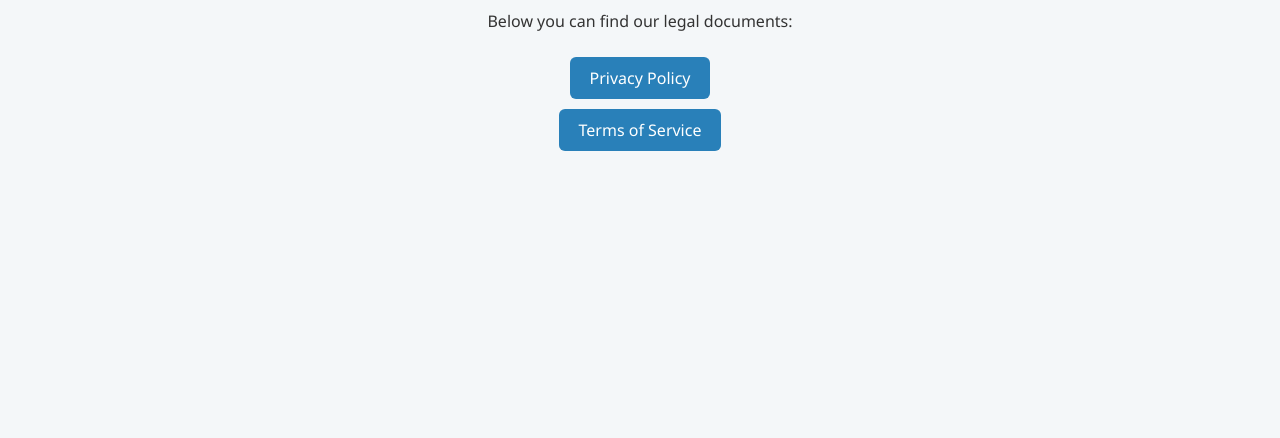
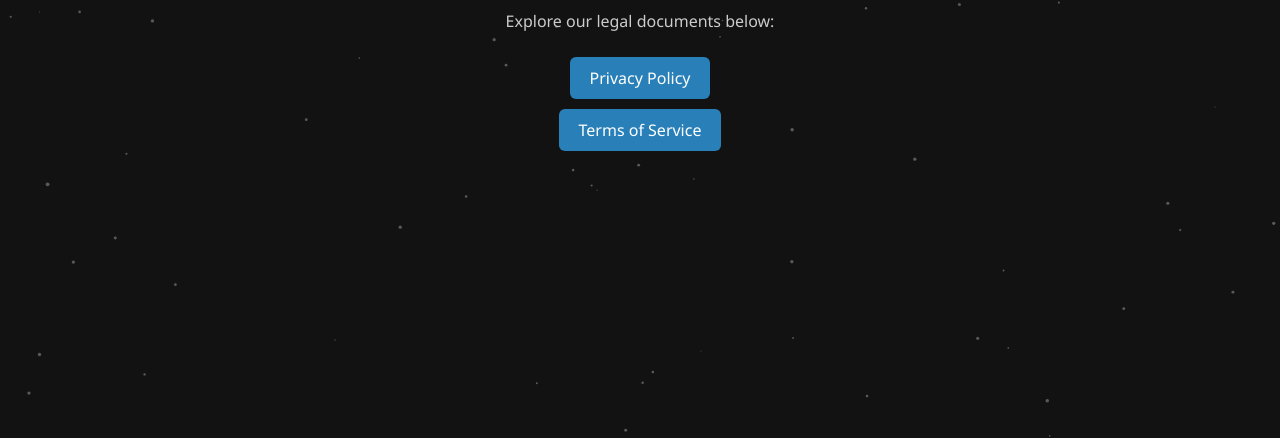
Before and after one commit to JeffJ-L/lingotune-legals, a plain HTML site: page index.html in a window 1280 px wide. Shown: the part 362-800 px from the top of the page. Drawn offline with Linux system fonts and the light colour scheme.

Commit message:
Update index.html

```diff
--- a/index.html
+++ b/index.html
@@ -5,48 +5,111 @@
   <meta name="viewport" content="width=device-width, initial-scale=1" />
   <title>LingoTune – Legal Documents</title>
   <style>
-    body {
+    html, body {
+      margin: 0;
+      padding: 0;
+      height: 100%;
       font-family: 'Segoe UI', sans-serif;
+      background: #121212;
+      color: #f0f0f0;
+      overflow: hidden;
+    }
+
+    canvas {
+      position: absolute;
+      top: 0;
+      left: 0;
+      z-index: 0;
+    }
+
+    .content {
+      position: relative;
+      z-index: 1;
       display: flex;
       flex-direction: column;
       align-items: center;
       justify-content: center;
-      height: 100vh;
-      margin: 0;
-      background: #f4f7f9;
-      color: #333;
+      height: 100%;
+      text-align: center;
     }
 
     h1 {
       font-size: 2rem;
+      color: #ffffff;
       margin-bottom: 10px;
-      color: #2c3e50;
     }
 
     p {
-      font-size: 1rem;
+      color: #cccccc;
       margin-bottom: 20px;
     }
 
     a {
       text-decoration: none;
-      color: white;
+      color: #ffffff;
       background-color: #2980b9;
       padding: 10px 20px;
       margin: 5px;
       border-radius: 6px;
-      transition: background-color 0.3s ease;
+      transition: background-color 0.3s ease, transform 0.2s ease;
     }
 
     a:hover {
       background-color: #1e5f87;
+      transform: scale(1.05);
     }
   </style>
 </head>
 <body>
-  <h1>Welcome to LingoTune</h1>
-  <p>Below you can find our legal documents:</p>
-  <a href="privacy.html">Privacy Policy</a>
-  <a href="terms.html">Terms of Service</a>
+  <canvas id="bgCanvas"></canvas>
+  <div class="content">
+    <h1>We thank you for using our app</h1>
+    <p>Explore our legal documents below:</p>
+    <a href="privacy.html">Privacy Policy</a>
+    <a href="terms.html">Terms of Service</a>
+  </div>
+
+  <script>
+    const canvas = document.getElementById("bgCanvas");
+    const ctx = canvas.getContext("2d");
+
+    let w = canvas.width = window.innerWidth;
+    let h = canvas.height = window.innerHeight;
+
+    window.addEventListener("resize", () => {
+      w = canvas.width = window.innerWidth;
+      h = canvas.height = window.innerHeight;
+    });
+
+    const particles = Array.from({ length: 100 }, () => ({
+      x: Math.random() * w,
+      y: Math.random() * h,
+      vx: (Math.random() - 0.5) * 0.5,
+      vy: (Math.random() - 0.5) * 0.5,
+      radius: Math.random() * 1.5 + 0.5
+    }));
+
+    function draw() {
+      ctx.fillStyle = "#121212";
+      ctx.fillRect(0, 0, w, h);
+
+      for (const p of particles) {
+        p.x += p.vx;
+        p.y += p.vy;
+
+        if (p.x < 0 || p.x > w) p.vx *= -1;
+        if (p.y < 0 || p.y > h) p.vy *= -1;
+
+        ctx.beginPath();
+        ctx.arc(p.x, p.y, p.radius, 0, Math.PI * 2);
+        ctx.fillStyle = "rgba(255,255,255,0.3)";
+        ctx.fill();
+      }
+
+      requestAnimationFrame(draw);
+    }
+
+    draw();
+  </script>
 </body>
 </html>
```
